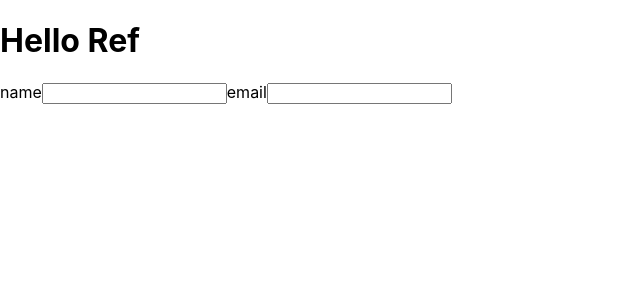
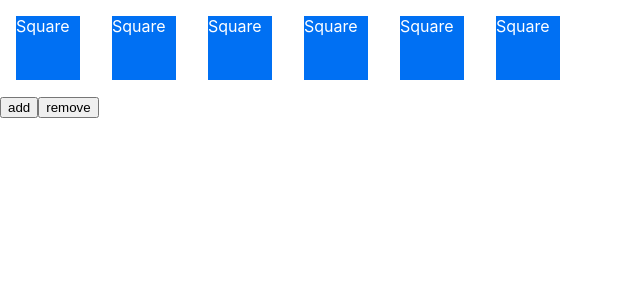
Before and after one commit to mrChernicharo/react-ref, a Next.js app: page / in a window 1280 px wide. Shown: the top 300 px of the page, without its empty margins (0-640 px from the left). Built offline with nearby package versions, Linux system fonts and the light colour scheme.

Commit message:
brincando com squares

```diff
--- /dev/null
+++ b/src/components/Square.tsx
@@ -0,0 +1,9 @@
+import React from 'react';
+import styles from '../styles/Home.module.css';
+interface Props {}
+
+const Square = () => {
+  return <div className={styles.square}>Square</div>;
+};
+
+export default Square;
--- a/src/pages/index.tsx
+++ b/src/pages/index.tsx
@@ -1,30 +1,34 @@
-import { useCallback, useMemo, useRef, useState } from 'react';
+import { useCallback, useEffect, useMemo, useRef, useState } from 'react';
 import Input from '../components/Input';
+import Square from '../components/Square';
 import styles from '../styles/Home.module.css';
 
 export default function Home() {
-  const nameInputRef = useRef<HTMLInputElement>(null);
-  const emailInputRef = useRef<HTMLInputElement>(null);
+  const [squares, setSquares] = useState([1, 2, 3, 4, 5, 6]);
 
-  const handleSubmit = useCallback(e => {
-    e.preventDefault(); // <- recarrega a página se não tiver preventDefault
-    // console.log('form submitted');
-    console.log(nameInputRef.current.value);
-    console.log(emailInputRef.current.value);
-  }, []);
+  const handleIncrement = useCallback(() => {
+    const addedSquares = [...squares, squares.length + 1];
+    setSquares(addedSquares);
+  }, [squares]);
 
-  const handleEnterKey = useCallback(e => {
-    if (e.code === 'Enter') handleSubmit(e);
-  }, []);
+  const handleDecrement = useCallback(() => {
+    const last = squares.length;
+    const copy = [...squares];
+    copy.splice(last - 1, 1);
+
+    setSquares(copy);
+  }, [squares]);
 
   return (
     <div>
-      <h1>Hello Ref</h1>
+      <div style={{ display: 'flex', flexWrap: 'wrap' }}>
+        {squares.map((square, i) => (
+          <Square key={i} />
+        ))}
+      </div>
 
-      <form onSubmit={e => handleSubmit(e)}>
-        <Input id="name" name="name" ref={nameInputRef} />
-        <Input id="email" name="email" ref={emailInputRef} onKeyDown={e => handleEnterKey(e)} />
-      </form>
+      <button onClick={handleIncrement}>add</button>
+      <button onClick={handleDecrement}>remove</button>
     </div>
   );
 }
--- a/src/styles/Home.module.css
+++ b/src/styles/Home.module.css
@@ -87,7 +87,7 @@
   text-align: left;
   color: inherit;
   text-decoration: none;
-  border: 1px solid #eaeaea;
+  border: 1px solid #ca3131;
   border-radius: 10px;
   transition: color 0.15s ease, border-color 0.15s ease;
 }
@@ -114,6 +114,14 @@
   height: 1em;
 }
 
+.square {
+  width: 4rem;
+  height: 4rem;
+  margin: 1rem;
+  background: #0070f3;
+  color: white;
+}
+
 @media (max-width: 600px) {
   .grid {
     width: 100%;
```
